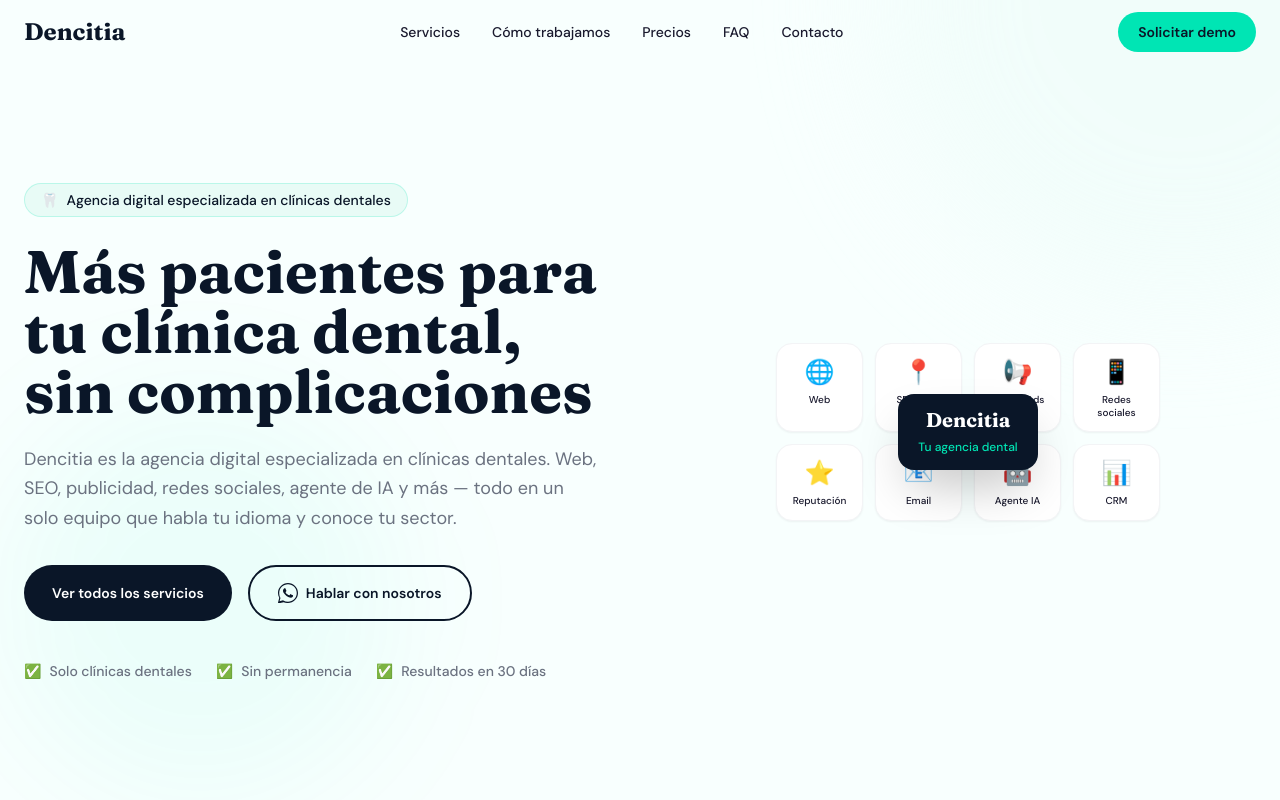
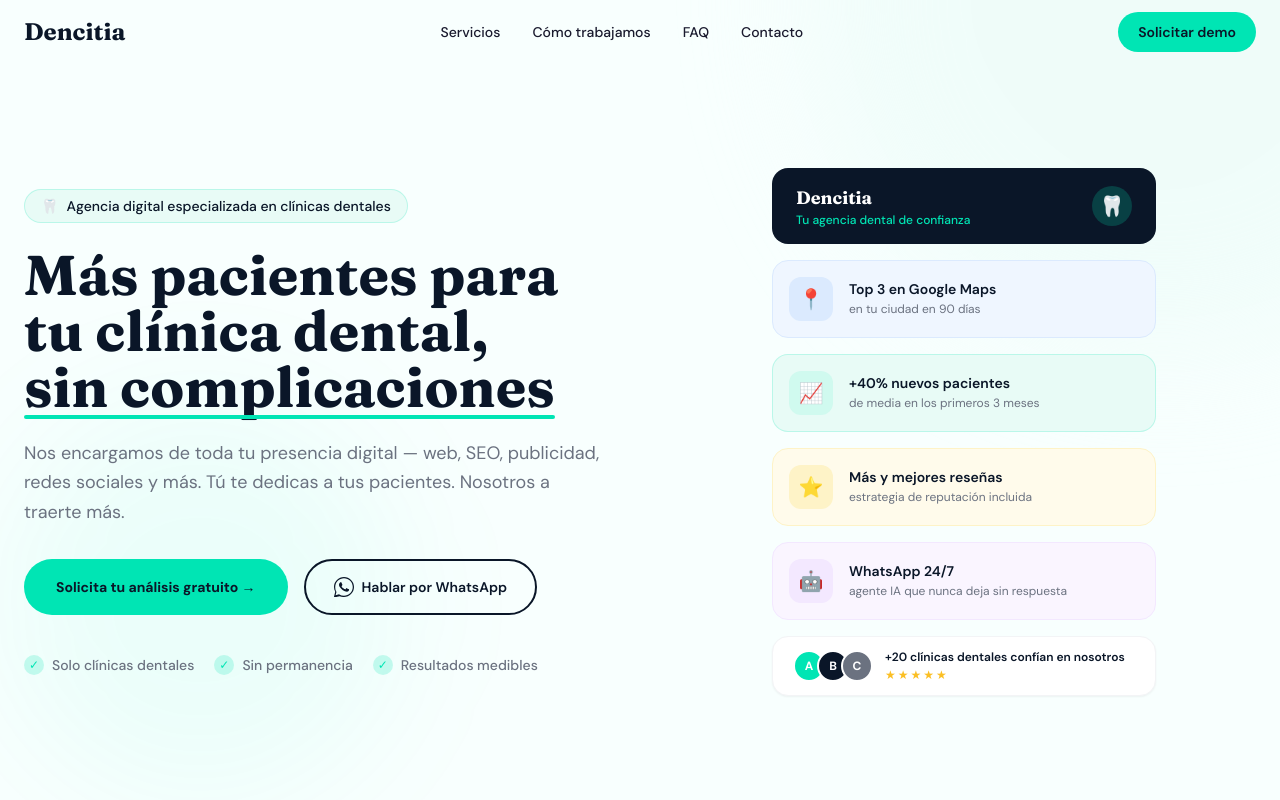
Before and after one commit to rivedogs/dencitia, a Next.js app: page / in a window 1280 px wide. Shown: the top 800 px of the page. Built offline with nearby package versions, Linux system fonts and the light colour scheme.

Commit message:
Rediseño hero con tarjetas de resultados, quitar precios, optimizar CTAs

```diff
--- a/app/page.tsx
+++ b/app/page.tsx
@@ -3,7 +3,6 @@
 import Problem from "@/components/Problem";
 import Services from "@/components/Services";
 import HowItWorks from "@/components/HowItWorks";
-import Pricing from "@/components/Pricing";
 import FAQ from "@/components/FAQ";
 import Contact from "@/components/Contact";
 import Footer from "@/components/Footer";
@@ -16,7 +15,6 @@
       <Problem />
       <Services />
       <HowItWorks />
-      <Pricing />
       <FAQ />
       <Contact />
       <Footer />
--- a/components/Contact.tsx
+++ b/components/Contact.tsx
@@ -68,11 +68,14 @@
           transition={{ duration: 0.6 }}
           className="text-center mb-12"
         >
+          <div className="inline-flex items-center gap-2 bg-accent/10 border border-accent/20 rounded-full px-4 py-1.5 text-accent text-sm font-medium mb-6">
+            🎁 Análisis gratuito · Sin compromiso · Respuesta en 24h
+          </div>
           <h2 className="font-fraunces text-4xl md:text-5xl font-bold text-white mb-4">
-            ¿Listo para no perder más pacientes?
+            Descubre qué le falta a tu clínica para crecer online
           </h2>
           <p className="text-white/70 text-lg">
-            Cuéntanos cómo es tu clínica y te preparamos una demo gratuita en 24 horas.
+            Cuéntanos tu situación y te hacemos un análisis gratuito de tu presencia digital con los pasos exactos a seguir.
           </p>
         </motion.div>
 
--- a/components/Hero.tsx
+++ b/components/Hero.tsx
@@ -11,33 +11,51 @@
   }),
 };
 
-const services = [
-  { icon: "🌐", label: "Web" },
-  { icon: "📍", label: "SEO local" },
-  { icon: "📢", label: "Google Ads" },
-  { icon: "📱", label: "Redes sociales" },
-  { icon: "⭐", label: "Reputación" },
-  { icon: "📧", label: "Email" },
-  { icon: "🤖", label: "Agente IA" },
-  { icon: "📊", label: "CRM" },
+const results = [
+  {
+    icon: "📍",
+    metric: "Top 3 en Google Maps",
+    detail: "en tu ciudad en 90 días",
+    color: "bg-blue-50 border-blue-100",
+    iconBg: "bg-blue-100",
+  },
+  {
+    icon: "📈",
+    metric: "+40% nuevos pacientes",
+    detail: "de media en los primeros 3 meses",
+    color: "bg-accent-soft border-accent/20",
+    iconBg: "bg-accent/10",
+  },
+  {
+    icon: "⭐",
+    metric: "Más y mejores reseñas",
+    detail: "estrategia de reputación incluida",
+    color: "bg-amber-50 border-amber-100",
+    iconBg: "bg-amber-100",
+  },
+  {
+    icon: "🤖",
+    metric: "WhatsApp 24/7",
+    detail: "agente IA que nunca deja sin respuesta",
+    color: "bg-purple-50 border-purple-100",
+    iconBg: "bg-purple-100",
+  },
 ];
 
 export default function Hero() {
   return (
     <section className="relative min-h-screen flex items-center pt-16 overflow-hidden bg-surface">
-      {/* Background decoration */}
-      <div className="absolute top-0 right-0 w-[600px] h-[600px] bg-accent-soft rounded-full blur-3xl opacity-40 -translate-y-1/2 translate-x-1/3" />
-      <div className="absolute bottom-0 left-0 w-[400px] h-[400px] bg-accent/5 rounded-full blur-3xl" />
+      {/* Background blobs */}
+      <div className="absolute top-0 right-0 w-[700px] h-[700px] bg-accent-soft rounded-full blur-3xl opacity-50 -translate-y-1/2 translate-x-1/3 pointer-events-none" />
+      <div className="absolute bottom-0 left-0 w-[400px] h-[400px] bg-accent/5 rounded-full blur-3xl pointer-events-none" />
 
       <div className="relative max-w-7xl mx-auto px-6 py-20 w-full">
-        <div className="grid lg:grid-cols-2 gap-12 lg:gap-20 items-center">
-          {/* Left — copy */}
+        <div className="grid lg:grid-cols-2 gap-12 lg:gap-16 items-center">
+
+          {/* LEFT — copy */}
           <div>
             <motion.div
-              variants={fadeUp}
-              initial="hidden"
-              animate="visible"
-              custom={0}
+              variants={fadeUp} initial="hidden" animate="visible" custom={0}
               className="inline-flex items-center gap-2 bg-accent-soft border border-accent/20 rounded-full px-4 py-1.5 text-sm font-medium text-primary mb-6"
             >
               <span>🦷</span>
@@ -45,37 +63,33 @@
             </motion.div>
 
             <motion.h1
-              variants={fadeUp}
-              initial="hidden"
-              animate="visible"
-              custom={0.15}
-              className="font-fraunces text-4xl md:text-5xl xl:text-6xl font-bold text-primary leading-tight mb-6"
+              variants={fadeUp} initial="hidden" animate="visible" custom={0.15}
+              className="font-fraunces text-4xl md:text-5xl xl:text-[3.5rem] font-bold text-primary leading-tight mb-6"
             >
-              Más pacientes para tu clínica dental, sin complicaciones
+              Más pacientes para tu clínica dental,{" "}
+              <span className="relative inline-block">
+                sin complicaciones
+                <span className="absolute -bottom-1 left-0 right-0 h-1 bg-accent rounded-full" />
+              </span>
             </motion.h1>
 
             <motion.p
-              variants={fadeUp}
-              initial="hidden"
-              animate="visible"
-              custom={0.3}
+              variants={fadeUp} initial="hidden" animate="visible" custom={0.3}
               className="text-lg text-text-light leading-relaxed mb-8 max-w-xl"
             >
-              Dencitia es la agencia digital especializada en clínicas dentales. Web, SEO, publicidad, redes sociales, agente de IA y más — todo en un solo equipo que habla tu idioma y conoce tu sector.
+              Nos encargamos de toda tu presencia digital — web, SEO, publicidad, redes sociales y más. Tú te dedicas a tus pacientes. Nosotros a traerte más.
             </motion.p>
 
+            {/* CTAs */}
             <motion.div
-              variants={fadeUp}
-              initial="hidden"
-              animate="visible"
-              custom={0.45}
+              variants={fadeUp} initial="hidden" animate="visible" custom={0.45}
               className="flex flex-col sm:flex-row gap-4 mb-10"
             >
               <a
-                href="#servicios"
-                className="inline-flex items-center justify-center gap-2 bg-primary text-white font-semibold px-7 py-4 rounded-full hover:bg-primary/90 transition-colors text-sm"
+                href="#contacto"
+                className="inline-flex items-center justify-center gap-2 bg-accent text-primary font-bold px-8 py-4 rounded-full hover:bg-accent/90 transition-all hover:shadow-lg hover:shadow-accent/30 text-sm"
               >
-                Ver todos los servicios
+                Solicita tu análisis gratuito →
               </a>
               <a
                 href="https://wa.me/34690064125?text=Hola%2C%20me%20interesa%20saber%20m%C3%A1s%20sobre%20Dencitia"
@@ -87,65 +101,89 @@
                   <path d="M17.472 14.382c-.297-.149-1.758-.867-2.03-.967-.273-.099-.471-.148-.67.15-.197.297-.767.966-.94 1.164-.173.199-.347.223-.644.075-.297-.15-1.255-.463-2.39-1.475-.883-.788-1.48-1.761-1.653-2.059-.173-.297-.018-.458.13-.606.134-.133.298-.347.446-.52.149-.174.198-.298.298-.497.099-.198.05-.371-.025-.52-.075-.149-.669-1.612-.916-2.207-.242-.579-.487-.5-.669-.51-.173-.008-.371-.01-.57-.01-.198 0-.52.074-.792.372-.272.297-1.04 1.016-1.04 2.479 0 1.462 1.065 2.875 1.213 3.074.149.198 2.096 3.2 5.077 4.487.709.306 1.262.489 1.694.625.712.227 1.36.195 1.871.118.571-.085 1.758-.719 2.006-1.413.248-.694.248-1.289.173-1.413-.074-.124-.272-.198-.57-.347z" />
                   <path d="M12 0C5.373 0 0 5.373 0 12c0 2.119.553 4.107 1.517 5.833L.057 23.543a.75.75 0 00.9.9l5.71-1.46A11.945 11.945 0 0012 24c6.627 0 12-5.373 12-12S18.627 0 12 0zm0 22.5c-2.04 0-3.95-.55-5.59-1.507l-.4-.23-4.143 1.06 1.082-3.956-.261-.416A10.468 10.468 0 011.5 12C1.5 6.201 6.201 1.5 12 1.5S22.5 6.201 22.5 12 17.799 22.5 12 22.5z" />
                 </svg>
-                Hablar con nosotros
+                Hablar por WhatsApp
               </a>
             </motion.div>
 
             {/* Trust signals */}
             <motion.div
-              variants={fadeUp}
-              initial="hidden"
-              animate="visible"
-              custom={0.6}
-              className="flex flex-wrap gap-4 sm:gap-6"
+              variants={fadeUp} initial="hidden" animate="visible" custom={0.6}
+              className="flex flex-wrap gap-5"
             >
-              {["Solo clínicas dentales", "Sin permanencia", "Resultados en 30 días"].map((item) => (
+              {[
+                "Solo clínicas dentales",
+                "Sin permanencia",
+                "Resultados medibles",
+              ].map((item) => (
                 <span key={item} className="flex items-center gap-2 text-sm text-text-light font-medium">
-                  <span className="text-accent">✅</span>
+                  <span className="w-5 h-5 rounded-full bg-accent/20 flex items-center justify-center text-accent text-xs">✓</span>
                   {item}
                 </span>
               ))}
             </motion.div>
           </div>
 
-          {/* Right — services grid */}
+          {/* RIGHT — result cards */}
           <motion.div
-            initial={{ opacity: 0, scale: 0.95, y: 20 }}
-            animate={{ opacity: 1, scale: 1, y: 0 }}
+            initial={{ opacity: 0, x: 30 }}
+            animate={{ opacity: 1, x: 0 }}
             transition={{ duration: 0.7, delay: 0.3, ease: "easeOut" }}
-            className="flex justify-center"
+            className="flex flex-col gap-4 max-w-sm mx-auto w-full"
           >
-            <div className="relative w-full max-w-sm">
-              {/* Central badge */}
-              <div className="absolute inset-0 flex items-center justify-center z-10 pointer-events-none">
-                <div className="bg-primary text-white rounded-2xl px-5 py-3 text-center shadow-2xl">
-                  <span className="font-fraunces text-xl font-bold block">Dencitia</span>
-                  <span className="text-accent text-xs font-medium">Tu agencia dental</span>
+            {/* Header card */}
+            <div className="bg-primary rounded-2xl px-6 py-4 flex items-center justify-between">
+              <div>
+                <p className="font-fraunces text-white font-bold text-lg">Dencitia</p>
+                <p className="text-accent text-xs font-medium">Tu agencia dental de confianza</p>
+              </div>
+              <div className="w-10 h-10 rounded-full bg-accent/20 flex items-center justify-center text-xl">
+                🦷
               </div>
             </div>
 
-              {/* Services grid */}
-              <div className="grid grid-cols-4 gap-3">
-                {services.map((s, i) => (
+            {/* Result cards */}
+            {results.map((r, i) => (
               <motion.div
-                    key={s.label}
-                    initial={{ opacity: 0, scale: 0.8 }}
-                    animate={{ opacity: 1, scale: 1 }}
-                    transition={{ duration: 0.4, delay: 0.5 + i * 0.08 }}
-                    className="bg-white rounded-2xl p-3 flex flex-col items-center gap-1.5 shadow-sm border border-gray-100 hover:border-accent/30 hover:shadow-md transition-all duration-300"
+                key={r.metric}
+                initial={{ opacity: 0, x: 20 }}
+                animate={{ opacity: 1, x: 0 }}
+                transition={{ duration: 0.5, delay: 0.5 + i * 0.1 }}
+                className={`rounded-2xl border p-4 flex items-center gap-4 ${r.color}`}
               >
-                    <span className="text-2xl">{s.icon}</span>
-                    <span className="text-[10px] font-medium text-text-dark text-center leading-tight">
-                      {s.label}
-                    </span>
+                <div className={`w-11 h-11 rounded-xl flex items-center justify-center text-xl shrink-0 ${r.iconBg}`}>
+                  {r.icon}
+                </div>
+                <div>
+                  <p className="font-semibold text-primary text-sm leading-tight">{r.metric}</p>
+                  <p className="text-text-light text-xs mt-0.5">{r.detail}</p>
+                </div>
               </motion.div>
             ))}
+
+            {/* Bottom social proof */}
+            <div className="bg-white border border-gray-100 rounded-2xl px-5 py-3 flex items-center gap-3 shadow-sm">
+              <div className="flex -space-x-2">
+                {["#00E5B4", "#0A1628", "#6B7280"].map((c, i) => (
+                  <div
+                    key={i}
+                    className="w-8 h-8 rounded-full border-2 border-white flex items-center justify-center text-xs font-bold text-white"
+                    style={{ backgroundColor: c }}
+                  >
+                    {["A", "B", "C"][i]}
                   </div>
-
-              {/* Glow */}
-              <div className="absolute inset-0 -z-10 blur-3xl opacity-15 rounded-3xl bg-accent scale-90" />
+                ))}
+              </div>
+              <div>
+                <p className="text-primary font-semibold text-xs">+20 clínicas dentales confían en nosotros</p>
+                <div className="flex gap-0.5 mt-0.5">
+                  {Array.from({ length: 5 }).map((_, i) => (
+                    <span key={i} className="text-amber-400 text-xs">★</span>
+                  ))}
+                </div>
+              </div>
             </div>
           </motion.div>
+
         </div>
       </div>
     </section>
--- a/components/Navbar.tsx
+++ b/components/Navbar.tsx
@@ -6,7 +6,6 @@
 const links = [
   { label: "Servicios", href: "#servicios" },
   { label: "Cómo trabajamos", href: "#como-funciona" },
-  { label: "Precios", href: "#precios" },
   { label: "FAQ", href: "#faq" },
   { label: "Contacto", href: "#contacto" },
 ];
```
Lines whose indentation alone changed are shown as unchanged.
